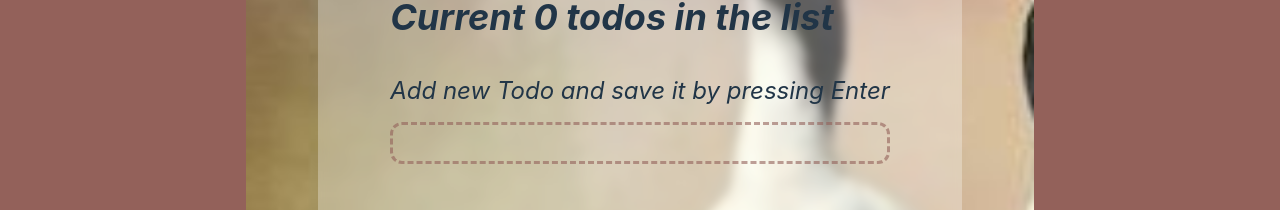
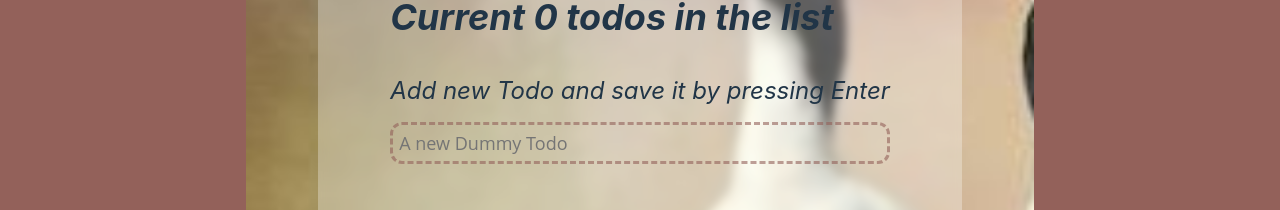
Before and after one commit to minnas/post-app-react, a React (Vite) app: page /my-todos in a window 1280 px wide. Shown: the part 168-378 px from the top of the page. Built offline with nearby package versions, Linux system fonts and the light colour scheme.

Commit message:
testing useRef

```diff
--- a/src/components/views/MyTodos.tsx
+++ b/src/components/views/MyTodos.tsx
@@ -8,7 +8,13 @@ import {
   faBugSlash,
 } from "@fortawesome/free-solid-svg-icons";
 import { FontAwesomeIcon } from "@fortawesome/react-fontawesome";
-import { FormEvent, MouseEventHandler, useEffect, useState } from "react";
+import {
+  FormEvent,
+  MouseEventHandler,
+  useEffect,
+  useRef,
+  useState,
+} from "react";
 import { useSelector, useDispatch } from "react-redux";
 import { add, update, remove, RootState } from "./../../store/store";
 import { NavLink } from "react-router-dom";
@@ -29,6 +35,13 @@ const MyTodos = () => {
   const todos = useSelector((state: RootState) => state.todos);
   const dispatch = useDispatch();
   const [count, setCount] = useState(0);
+  const aNewDummyTodo = useRef<HTMLInputElement>(null);
+
+  useEffect(() => {
+    if (null != aNewDummyTodo.current) {
+      aNewDummyTodo.current.placeholder = "A new Dummy Todo";
+    }
+  }, [null !== aNewDummyTodo.current]);
 
   const toggleTodo = (id: number) => {
     const todo = todos.find((t: MyTodo) => t.id == id) as MyTodo;
@@ -71,11 +84,11 @@ const MyTodos = () => {
   } as TooltipOptions;
 
   const todoToggleIcon = (completed: boolean) => {
-    if(completed) {
+    if (completed) {
       return faBugSlash;
     }
     return faBug;
-  }
+  };
 
   const tooltip = "Add todo also from last page";
   return (
@@ -96,7 +109,7 @@ const MyTodos = () => {
           <label htmlFor="todoTitle">
             Add new Todo and save it by pressing Enter
           </label>
-          <input name="todoTitle" type="text" />
+          <input name="todoTitle" type="text" ref={aNewDummyTodo} />
         </form>
       </div>
       <div className="awesome-todo-list">
```
